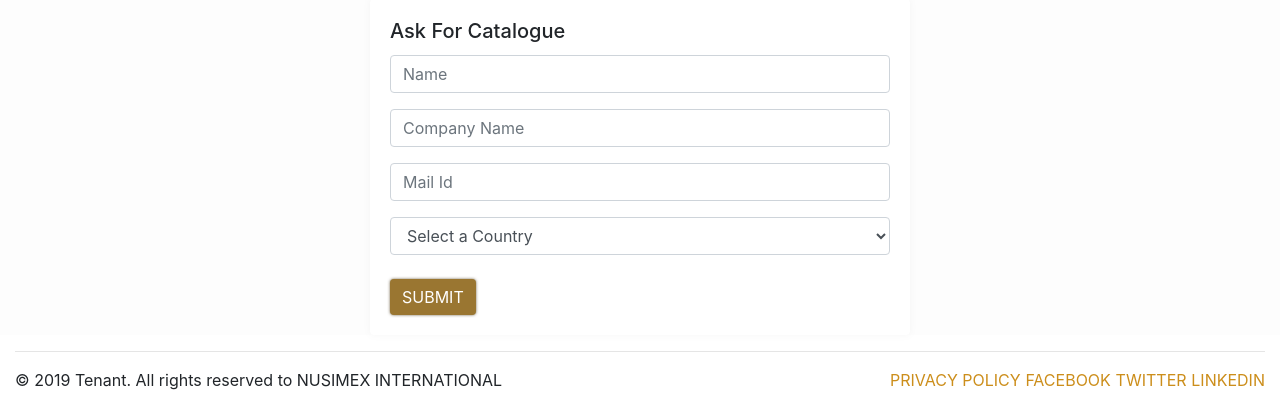
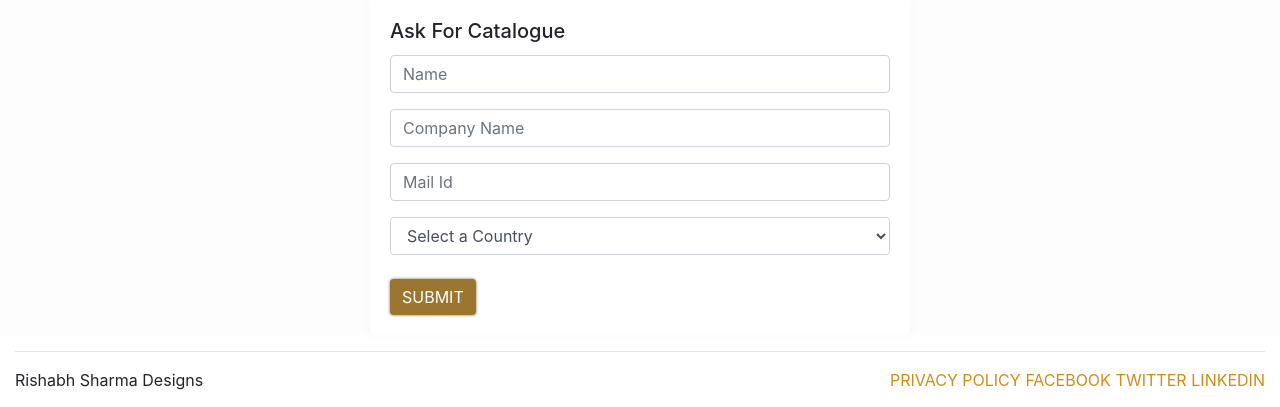
Before and after one commit to itsrishabhsharma/eshopping, a PHP site: page /products.php in a window 1280 px wide. Shown: the part 1524-1931 px from the top of the page. Run offline with PHP 8.4, Linux system fonts and the light colour scheme.

Commit message:
Update footer.php

```diff
--- a/components/footer.php
+++ b/components/footer.php
@@ -1,7 +1,7 @@
 <footer class="container-fluid" style="padding-bottom:15px;">
   <hr/>
   <div style="display:flex;flex-direction:row;justify-content:space-between;">
-    <span>© 2019 Tenant. All rights reserved to NUSIMEX INTERNATIONAL</span>
+    <span>Rishabh Sharma Designs</span>
     <div style="display:flex;flex-direction:row;justify-content:space-between;width: 30%;">
       <a href="#">PRIVACY POLICY</a>
       <a href="#">FACEBOOK</a>
```
